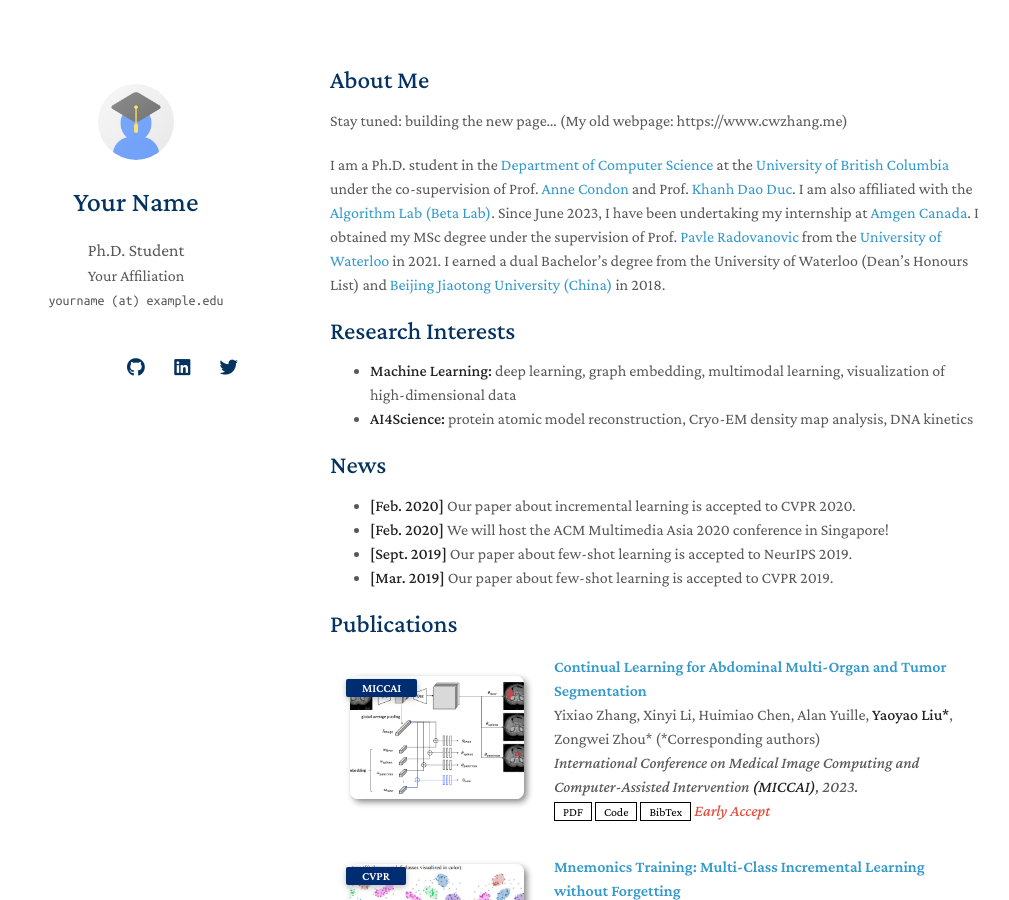
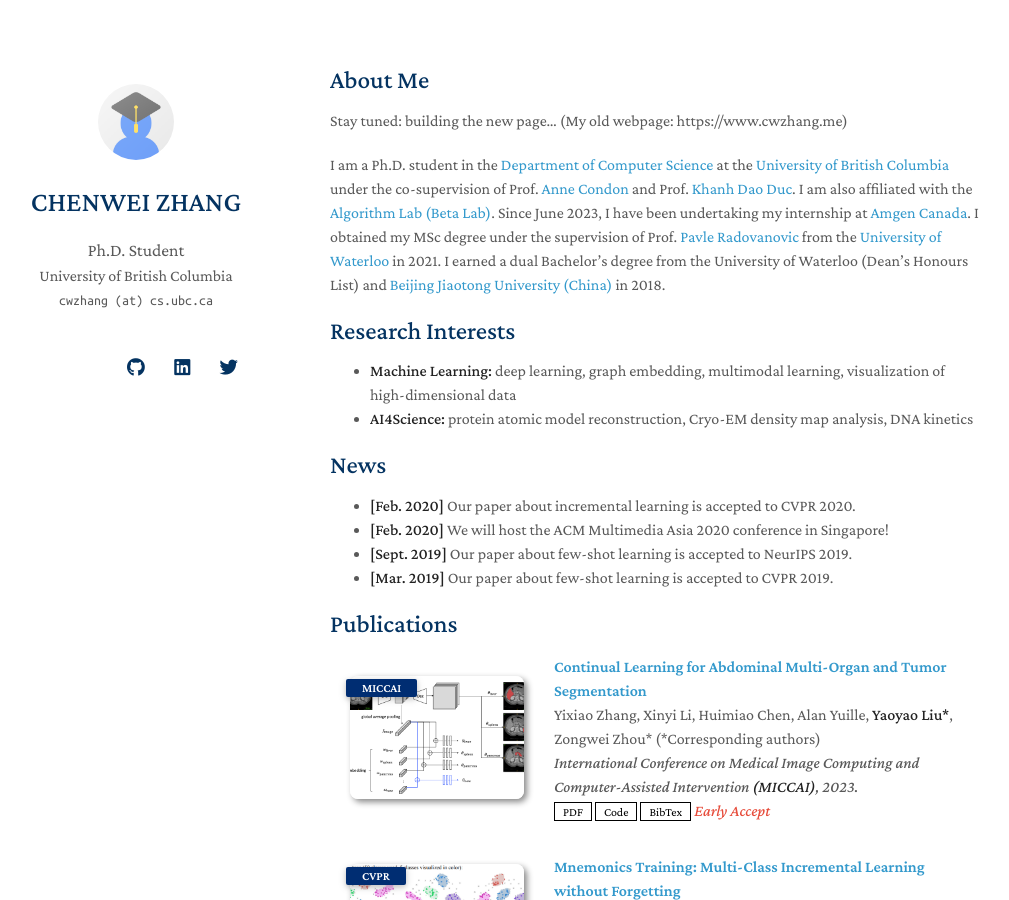
Before and after one commit to chenwei-zhang/chenwei-zhang.github.io, a Jekyll site: the page built from index.md, in a window 1280 px wide and 900 px high. Shown: the whole window, without its empty margins (140-1149 px from the left). Built offline with Jekyll 4.4.1, drawn with Linux system fonts in a browser that asks for light colours; nearby versions of some CDN libraries; a style sheet for code colours, icons or effects is not loaded; our own code applies the rules of GitHub Pages for plain Markdown files.

Commit message:
Update _config.yml

```diff
--- a/_config.yml
+++ b/_config.yml
@@ -1,8 +1,8 @@
 # Basic Information
-title: Your Name
+title: CHENWEI ZHANG
 position: Ph.D. Student
-affiliation: Your Affiliation
-email: yourname (at) example.edu
+affiliation: University of British Columbia
+email: cwzhang (at) cs.ubc.ca
 
 # Search Engine Optimization (SEO)
 # The following information is used to improve the website traffic from search engines, e.g., Google.
@@ -12,11 +12,11 @@ canonical: https://minimal-light-theme.yliu.me/
 
 # Links
 # If you don't need one of them, you may delete the corresponding line.
-google_scholar: https://scholar.google.com/
+google_scholar: https://scholar.google.com/citations?user=urFl1EUAAAAJ&hl=en&authuser=1
 cv_link: assets/files/curriculum_vitae.pdf
-github_link: https://github.com/
-linkedin: https://www.linkedin.com/
-twitter: https://twitter.com/
+github_link: https://github.com/chenwei-zhang
+linkedin: https://www.linkedin.com/in/chenweizhang95/
+twitter: https://twitter.com/ChenweiZhang
 
 # Images (e.g., your profile picture and your website's favicon)
 # "favicon" and "favicon_dark" are used for the light and dark modes, respectively.
```
